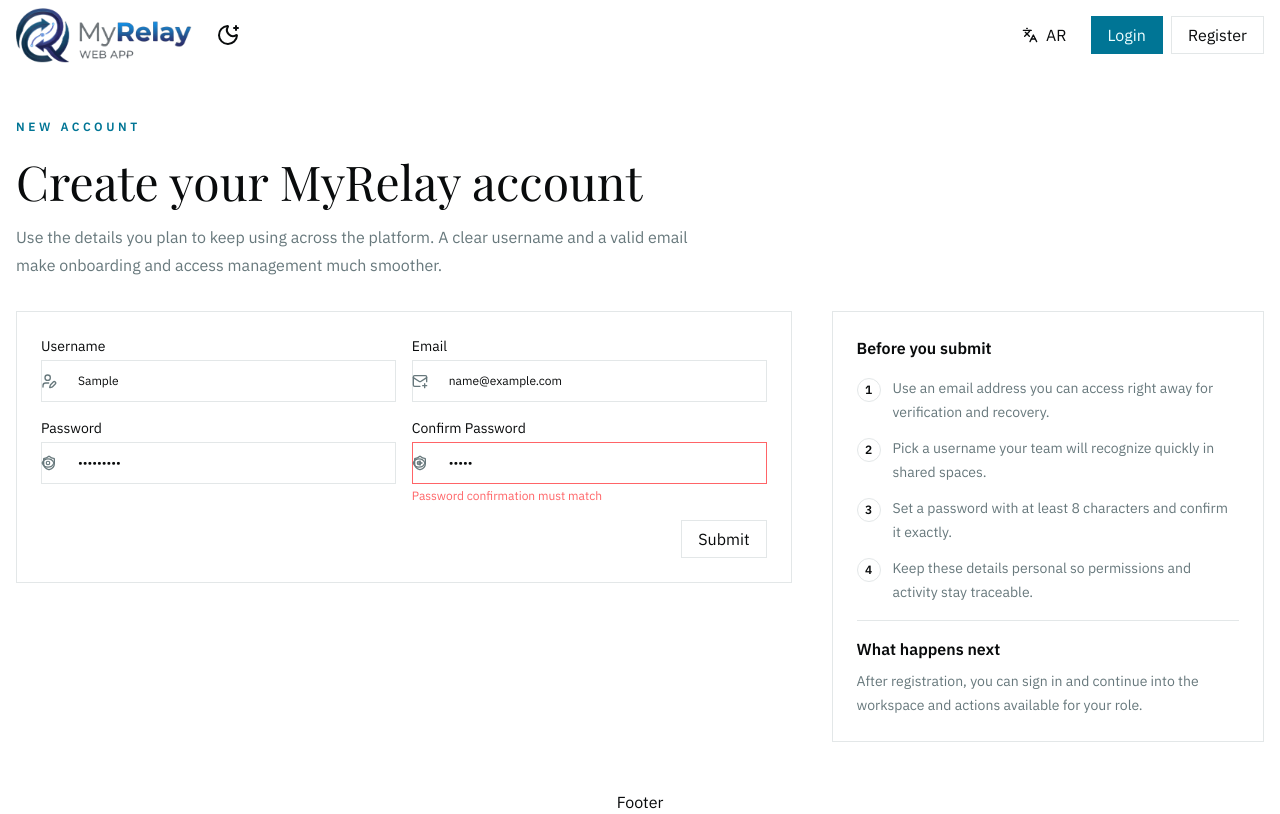
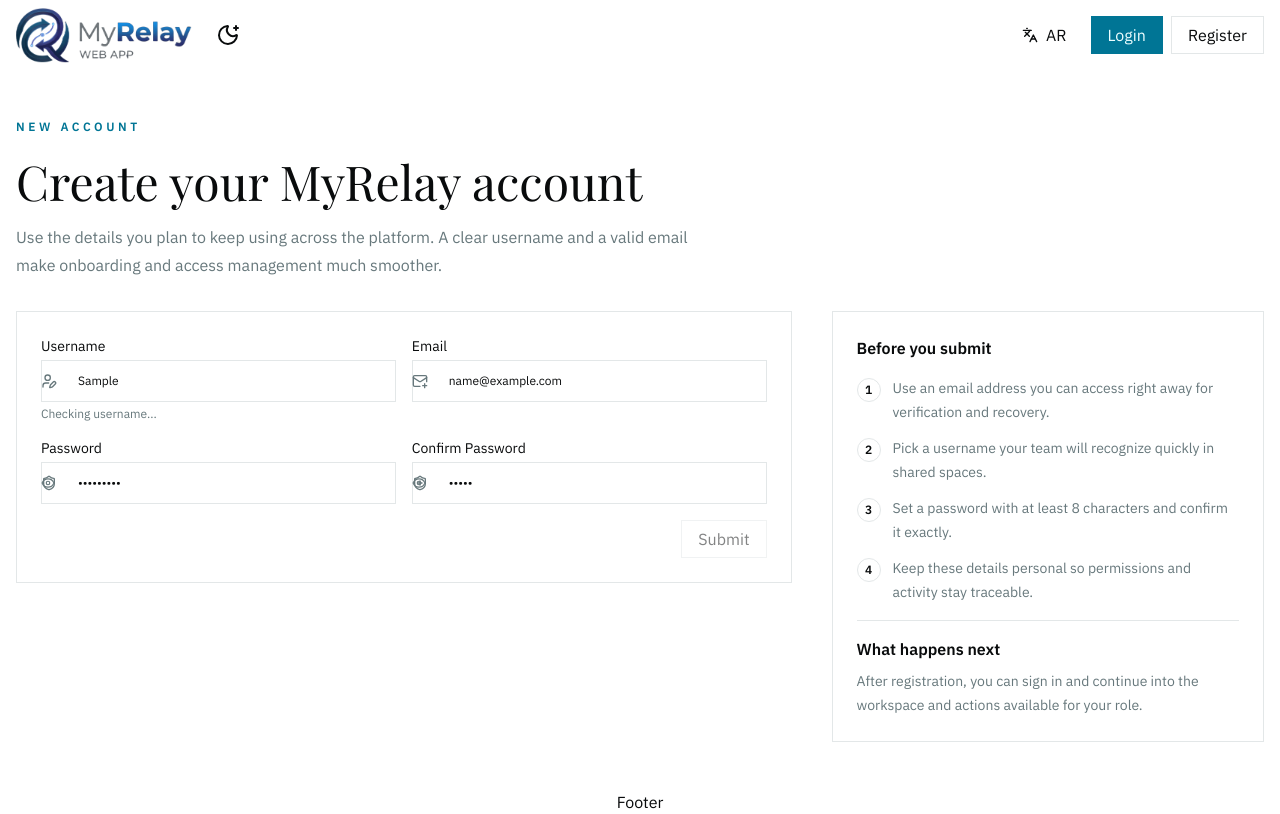
Before and after one commit to HassanMostafaa/MyRelay, a Next.js app in the folder client/: page /en/register in a window 1280 px wide. Both pictures are taken after typing "Sample", "name@example.com", "Sample123" into the empty fields and a click on the button "Submit". Built offline with nearby package versions, Linux system fonts and the light colour scheme; no server answers; a web font is replaced by a local one.

Commit message:
add username availability check and update registration form UI

```diff
--- a/client/i18n/messages/ar.json
+++ b/client/i18n/messages/ar.json
@@ -8,6 +8,7 @@
   "validation": {
     "username_required": "اسم المستخدم مطلوب",
     "username_min": "يجب أن يتكون اسم المستخدم من 3 أحرف على الأقل",
+    "username_taken": "اسم المستخدم مستخدم بالفعل",
 
     "email_required": "البريد الإلكتروني مطلوب",
     "email_invalid": "يرجى إدخال بريد إلكتروني صالح",
@@ -24,7 +25,10 @@
     "email": "البريد الإلكتروني",
     "password": "كلمة المرور",
     "confirm_password": "تأكيد كلمة المرور",
-    "submit": "إرسال"
+    "submit": "إرسال",
+    "username_checking": "جارٍ التحقق من اسم المستخدم...",
+    "username_available": "اسم المستخدم متاح",
+    "username_check_failed": "تعذر التحقق من اسم المستخدم الآن"
   },
   "registerPage": {
     "eyebrow": "حساب جديد",
--- a/client/i18n/messages/en.json
+++ b/client/i18n/messages/en.json
@@ -8,6 +8,7 @@
   "validation": {
     "username_required": "Username is required",
     "username_min": "Username must be at least 3 characters",
+    "username_taken": "Username is already taken",
 
     "email_required": "Email is required",
     "email_invalid": "Enter a valid email",
@@ -23,7 +24,10 @@
     "email": "Email",
     "password": "Password",
     "confirm_password": "Confirm Password",
-    "submit": "Submit"
+    "submit": "Submit",
+    "username_checking": "Checking username...",
+    "username_available": "Username is available",
+    "username_check_failed": "Couldn't verify username right now"
   },
   "registerPage": {
     "eyebrow": "New account",
--- a/client/i18n/messages/fr.json
+++ b/client/i18n/messages/fr.json
@@ -7,6 +7,7 @@
   "validation": {
     "username_required": "Le nom d'utilisateur est requis",
     "username_min": "Le nom d'utilisateur doit contenir au moins 3 caractères",
+    "username_taken": "Ce nom d'utilisateur est déjà pris",
     "email_required": "L'adresse e-mail est requise",
     "email_invalid": "Entrez une adresse e-mail valide",
     "password_required": "Le mot de passe est requis",
@@ -19,7 +20,10 @@
     "email": "E-mail",
     "password": "Mot de passe",
     "confirm_password": "Confirmer le mot de passe",
-    "submit": "Envoyer"
+    "submit": "Envoyer",
+    "username_checking": "Vérification du nom d'utilisateur...",
+    "username_available": "Ce nom d'utilisateur est disponible",
+    "username_check_failed": "Impossible de vérifier le nom d'utilisateur pour le moment"
   },
   "registerPage": {
     "eyebrow": "Nouveau compte",
--- a/client/src/components/formil-field/FormikField.tsx
+++ b/client/src/components/formil-field/FormikField.tsx
@@ -1,5 +1,5 @@
 import { cn } from "@/src/lib/utils";
-import { useField } from "formik";
+import { Field, useField } from "formik";
 import React, { ReactNode } from "react";
 
 export const FormikField = ({
@@ -43,7 +43,7 @@
           </div>
         )}
 
-        <input
+        <Field
           {...field}
           id={name}
           type={type}
--- a/client/src/components/forms/register/RegisterForm.tsx
+++ b/client/src/components/forms/register/RegisterForm.tsx
@@ -1,6 +1,6 @@
 "use client";
 import { Form, Formik } from "formik";
-import { FunctionComponent } from "react";
+import { FunctionComponent, useEffect, useState } from "react";
 import { useRegisterForm } from "./utils/useRegisterForm";
 import { Button } from "@/src/components/button/Button";
 import { useTranslations } from "next-intl";
@@ -8,19 +8,27 @@
 import { EmailInput } from "./components/email-input/EmailInput";
 import { PasswordInput } from "./components/password-input/PasswordInput";
 import { ConfirmPasswordInput } from "./components/confirm-password-input/ConfirmPasswordInput";
+import {
+  useUsernameAvailability,
+  UsernameAvailabilityStatus,
+} from "./utils/useUsernameAvailability";
 
-export const RegisterForm: FunctionComponent = () => {
+const RegisterFormFields = ({
+  onUsernameStatusChange,
+}: {
+  onUsernameStatusChange: (status: UsernameAvailabilityStatus) => void;
+}) => {
   const t = useTranslations("forms");
-  const { initialValues, validationSchema, handleSubmitRegister } =
-    useRegisterForm();
+  const { status } = useUsernameAvailability();
+  const isSubmitDisabled = status === "checking" || status === "taken";
+
+  useEffect(() => {
+    onUsernameStatusChange(status);
+  }, [onUsernameStatusChange, status]);
+
   return (
-    <Formik
-      initialValues={initialValues}
-      validationSchema={validationSchema}
-      onSubmit={handleSubmitRegister}
-    >
     <Form className="grid w-full grid-cols-1 gap-4 border border-border p-5 sm:p-6 md:grid-cols-2">
-        <UsernameInput />
+      <UsernameInput status={status} />
 
       <EmailInput />
 
@@ -31,10 +39,42 @@
       <Button
         className="w-full md:col-span-2 md:ms-auto md:w-fit"
         type="submit"
+        disabled={isSubmitDisabled}
       >
         {t("submit")}
       </Button>
     </Form>
+  );
+};
+
+export const RegisterForm: FunctionComponent = () => {
+  const validationT = useTranslations("validation");
+  const { initialValues, validationSchema, handleSubmitRegister } =
+    useRegisterForm();
+  const [usernameStatus, setUsernameStatus] =
+    useState<UsernameAvailabilityStatus>("idle");
+
+  return (
+    <Formik
+      initialValues={initialValues}
+      validationSchema={validationSchema}
+      onSubmit={async (values, helpers) => {
+        if (usernameStatus === "checking") {
+          helpers.setSubmitting(false);
+          return;
+        }
+
+        if (usernameStatus === "taken") {
+          helpers.setFieldError("username", validationT("username_taken"));
+          helpers.setSubmitting(false);
+          return;
+        }
+
+        await handleSubmitRegister(values);
+        helpers.setSubmitting(false);
+      }}
+    >
+      <RegisterFormFields onUsernameStatusChange={setUsernameStatus} />
     </Formik>
   );
 };
--- a/client/src/components/forms/register/components/username-input/UsernameInput.tsx
+++ b/client/src/components/forms/register/components/username-input/UsernameInput.tsx
@@ -1,17 +1,40 @@
 import { FormikField } from "@/src/components/formil-field/FormikField";
 import { UserPen } from "lucide-react";
 import { useTranslations } from "next-intl";
+import { UsernameAvailabilityStatus } from "../../utils/useUsernameAvailability";
 
-export const UsernameInput = () => {
+export const UsernameInput = ({
+  status,
+}: {
+  status: UsernameAvailabilityStatus;
+}) => {
   const t = useTranslations("forms");
+
   return (
+    <div className="w-full space-y-1">
       <FormikField
         type="text"
         startIcon={<UserPen size={16} />}
         label={t("username")}
         name="username"
-      wrapperClassName="w-full"
         placeholder={t("username")}
       />
+
+      {status === "checking" && (
+        <p className="text-xs text-muted-foreground" aria-live="polite">
+          {t("username_checking")}
+        </p>
+      )}
+      {status === "available" && (
+        <p className="text-xs text-green-600" aria-live="polite">
+          {t("username_available")}
+        </p>
+      )}
+      {status === "error" && (
+        <p className="text-xs text-amber-600" aria-live="polite">
+          {t("username_check_failed")}
+        </p>
+      )}
+    </div>
   );
 };
--- /dev/null
+++ b/client/src/components/forms/register/utils/useUsernameAvailability.tsx
@@ -0,0 +1,115 @@
+"use client";
+
+import { useField } from "formik";
+import { useEffect, useState } from "react";
+import { useTranslations } from "next-intl";
+import { usernameCheckService } from "@/src/services/users/username-check/username.service";
+
+const USERNAME_MIN_LENGTH = 3;
+
+export type UsernameAvailabilityStatus =
+  | "idle"
+  | "checking"
+  | "available"
+  | "taken"
+  | "error";
+
+export const useUsernameAvailability = () => {
+  const t = useTranslations("validation");
+  const [field, , helpers] = useField<string>("username");
+  const [requestState, setRequestState] = useState<{
+    username: string;
+    status: UsernameAvailabilityStatus;
+  }>({
+    username: "",
+    status: "idle",
+  });
+  const [availabilityCache, setAvailabilityCache] = useState<
+    Record<string, boolean>
+  >({});
+  const setError = helpers.setError;
+  const setTouched = helpers.setTouched;
+  const username = field.value.trim();
+  const hasCachedAvailability = username in availabilityCache;
+  const cachedAvailability = hasCachedAvailability
+    ? availabilityCache[username]
+    : undefined;
+
+  const status: UsernameAvailabilityStatus =
+    username.length < USERNAME_MIN_LENGTH
+      ? "idle"
+      : cachedAvailability !== undefined
+        ? cachedAvailability
+          ? "available"
+          : "taken"
+        : requestState.username === username
+          ? requestState.status
+          : "idle";
+
+  useEffect(() => {
+    if (username.length < USERNAME_MIN_LENGTH) {
+      return;
+    }
+
+    if (hasCachedAvailability && cachedAvailability !== undefined) {
+      if (cachedAvailability) {
+        setError(undefined);
+      } else {
+        setTouched(true, false);
+        setError(t("username_taken"));
+      }
+
+      return;
+    }
+
+    const controller = new AbortController();
+    const timeout = window.setTimeout(async () => {
+      try {
+        setRequestState({
+          username,
+          status: "checking",
+        });
+        const result = await usernameCheckService({
+          username,
+          signal: controller.signal,
+        });
+
+        setAvailabilityCache((prev) => ({
+          ...prev,
+          [username]: result.available,
+        }));
+        setRequestState({
+          username,
+          status: result.available ? "available" : "taken",
+        });
+
+        if (result.available) {
+          setError(undefined);
+          return;
+        }
+
+        setTouched(true, false);
+        setError(t("username_taken"));
+      } catch (error) {
+        if (
+          error instanceof Error &&
+          error.name === "AbortError"
+        ) {
+          return;
+        }
+
+        setRequestState({
+          username,
+          status: "error",
+        });
+      }
+    }, 400);
+
+    return () => {
+      controller.abort();
+      window.clearTimeout(timeout);
+    };
+  }, [cachedAvailability, hasCachedAvailability, setError, setTouched, t, username]);
+
+  return { status };
+};
--- a/client/src/page/Register/RegisterPage.tsx
+++ b/client/src/page/Register/RegisterPage.tsx
@@ -8,7 +8,7 @@
     <div className="space-y-6 py-6 lg:space-y-8 lg:py-12">
       <RegisterHeader />
 
-      <div className="flex items-start gap-10">
+      <div className="flex items-start gap-4 xl:gap-10">
         <RegisterForm />
         <RegisterGuideAside />
       </div>
--- /dev/null
+++ b/client/src/services/users/username-check/username.service.ts
@@ -0,0 +1,34 @@
+const ENDPOINT = `${process.env.NEXT_PUBLIC_API_URL}/username-check`;
+
+type UsernameCheckServiceResponse = {
+  status: "success";
+  data: {
+    username: string | null;
+    exists: boolean;
+    available: boolean;
+  };
+};
+
+export const usernameCheckService = async ({
+  username,
+  signal,
+}: {
+  username: string;
+  signal?: AbortSignal;
+}) => {
+  const res = await fetch(`${ENDPOINT}?username=${encodeURIComponent(username)}`, {
+    signal,
+  });
+
+  if (!res.ok) {
+    throw new Error("Username check failed");
+  }
+
+  const body = (await res.json()) as UsernameCheckServiceResponse;
+
+  if (body.status !== "success") {
+    throw new Error("Username check failed");
+  }
+
+  return body.data;
+};
```
Lines whose indentation alone changed are shown as unchanged.
